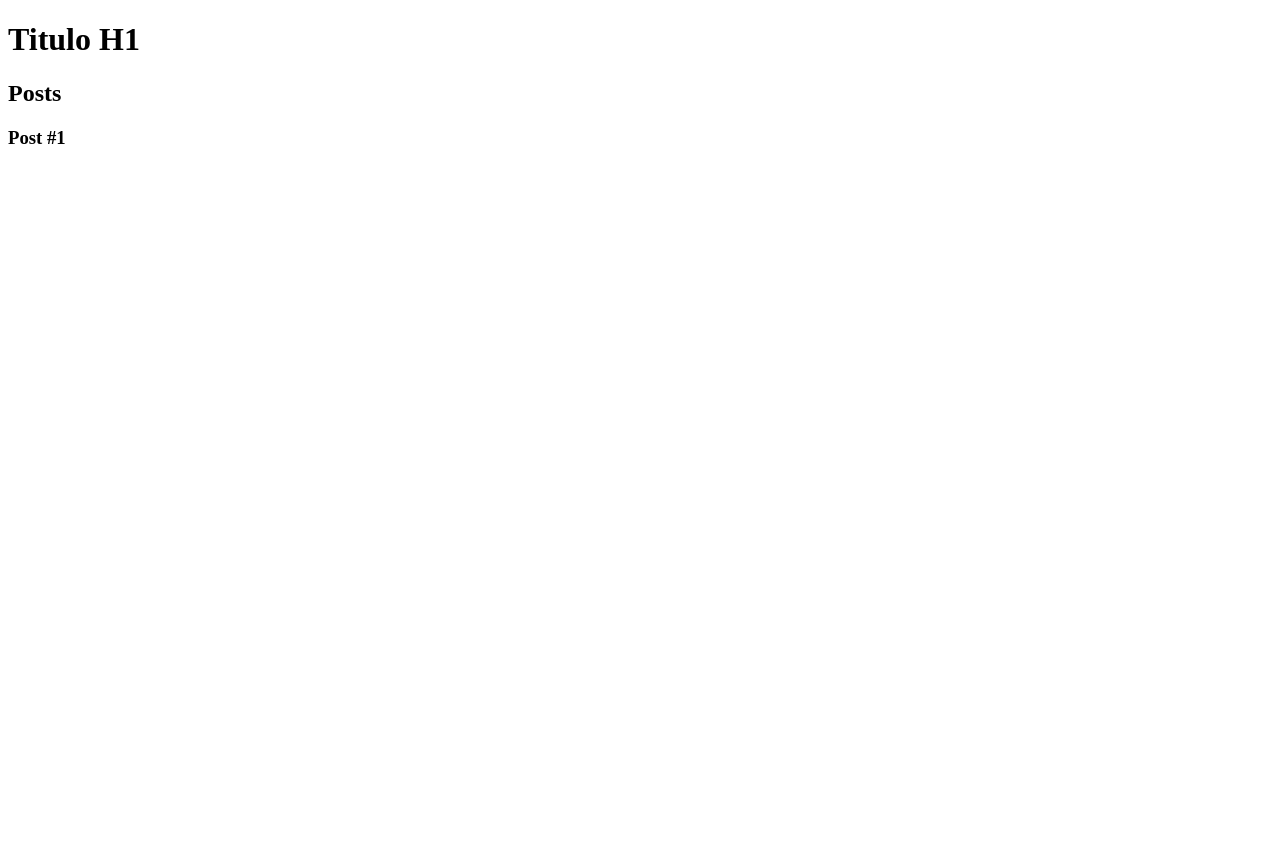
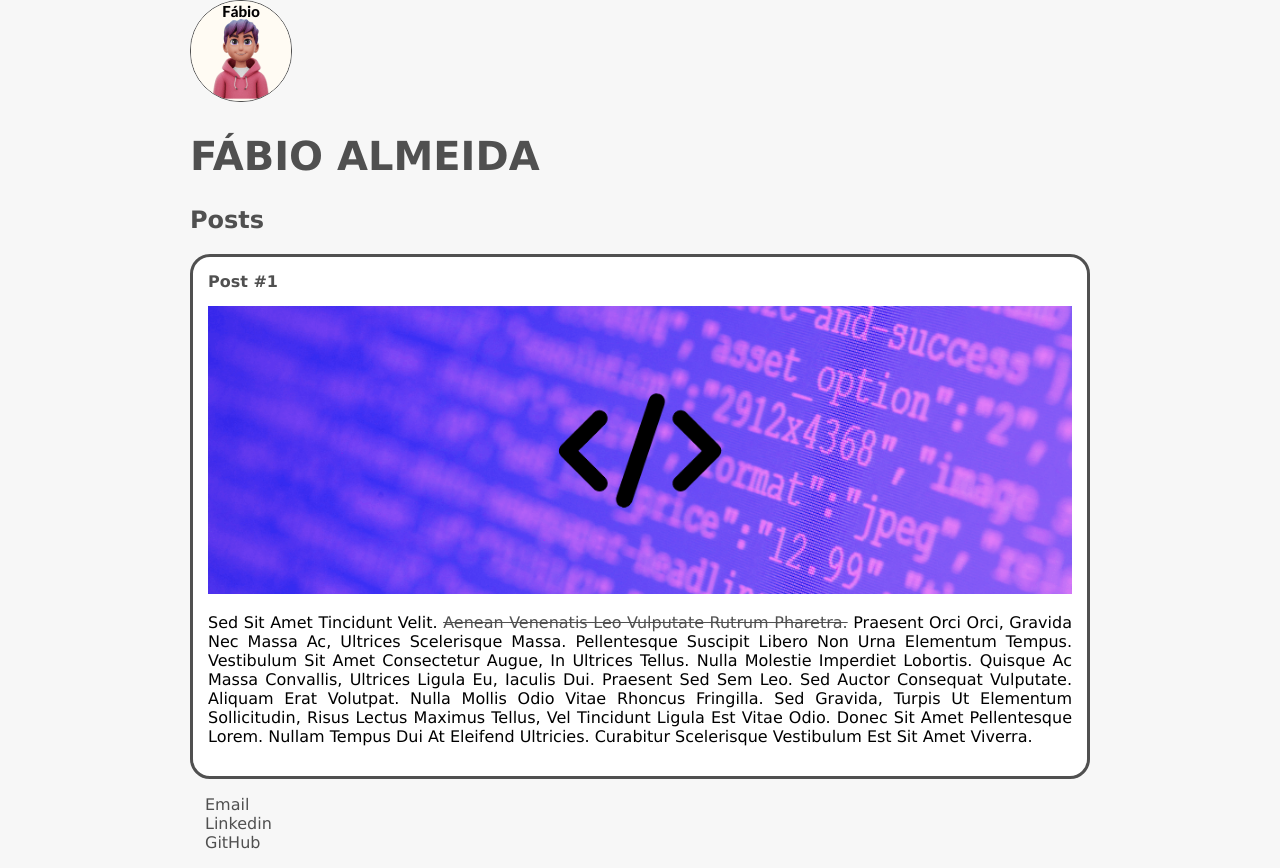
Before and after one commit to almeida89/curso-html5-dio, a plain HTML site: page index.html in a window 1280 px wide. Before the commit the page ends 800 px from the top, so only its background shows below. Drawn offline with Linux system fonts and the light colour scheme.

Commit message:
Alterações realizadas no curso.

```diff
--- a/index.html
+++ b/index.html
@@ -4,23 +4,41 @@
     <meta charset="UTF-8">
     <meta name="viewport" content="width=device-width, initial-scale=1.0">
     <title>Document</title>
+    <link rel="stylesheet" href="style.css">
 </head>
 <body>
     <header>
-        <h1>Titulo H1</h1>
+        <img src="Avatar.png" alt="Ilustração do avatar do Fábio" class="photo">
+        <h1 id="title">Fábio Almeida</h1>
     </header>
 
     <section>
         <header>
-            <h2>Posts</h2>
+            <h2 class="subtitle">Posts</h2>
         </header>
 
-        <article>
+        <article class="post">
             <header>
-                <h3>Post #1</h3>
+                <h3 class="post_title">Post #1</h3>
+                <img src="postagem.png" alt="Imagem do post" class="post_image">
             </header>
+            <p class="post_content">
+                Sed sit amet tincidunt velit. <a href="https://www.google.com" target="_blank">Aenean venenatis leo vulputate rutrum pharetra.</a> Praesent orci orci, gravida nec massa ac, ultrices scelerisque massa. Pellentesque suscipit libero non urna elementum tempus. Vestibulum sit amet consectetur augue, in ultrices tellus. Nulla molestie imperdiet lobortis. Quisque ac massa convallis, ultrices ligula eu, iaculis dui. Praesent sed sem leo. Sed auctor consequat vulputate. Aliquam erat volutpat. Nulla mollis odio vitae rhoncus fringilla. Sed gravida, turpis ut elementum sollicitudin, risus lectus maximus tellus, vel tincidunt ligula est vitae odio. Donec sit amet pellentesque lorem. Nullam tempus dui at eleifend ultricies. Curabitur scelerisque vestibulum est sit amet viverra.
+            </p>
         </article>
     </section>
-    <footer></footer>
+    <footer>
+        <ul class="contacts_list">
+            <li>
+                <a href="mailto:consultfabioalmeida@gmail.com" target="_blank">Email</a>
+            </li>
+            <li>
+                <a href="https://www.linkedin.com.br" target="_blank">Linkedin</a>
+            </li>
+            <li>
+                <a href="https://www.github.com" target="_blank">GitHub</a>
+            </li>
+        </ul>
+    </footer>
 </body>
 </html>
--- /dev/null
+++ b/style.css
@@ -0,0 +1,62 @@
+body {
+    background-color: #f7f7f7;
+    font-family: Verdana;
+    max-width: 900px;
+    margin: auto;
+}
+
+.photo {
+    border: 1px solid #505050;
+    border-radius: 50px;
+}
+
+#title, .subtitle,  .post_title {
+    color: #505050;
+}
+
+
+#title {
+    font-size: 40px;
+    text-transform: uppercase;
+}
+
+a {
+    text-decoration: line-through;
+    color: #505050;
+}
+
+.post_title {
+    font-size: 16px;
+    font-size: italic;
+    margin: 0;
+    margin-bottom: 15px; /*Borda somente na parte inferior */
+}
+
+.post {
+    background: white;
+    padding: 15px;
+    border: 3px solid #505050;
+    margin-bottom: 15px;
+    border-radius: 20px;
+}
+
+.post_content {
+    margin: 0;
+    margin-bottom: 15px;
+    text-transform: capitalize;
+    text-align: justify;
+}
+
+.post_image {
+    margin-bottom: 15px;
+    width: 100%;
+}
+
+.contacts_list {
+    list-style-type: none;
+    padding-left: 15px;
+}
+
+.contacts_list li a {
+    text-decoration: none;
+}
```
Also changed, not shown: Avatar.png (added), postagem.png (added).
